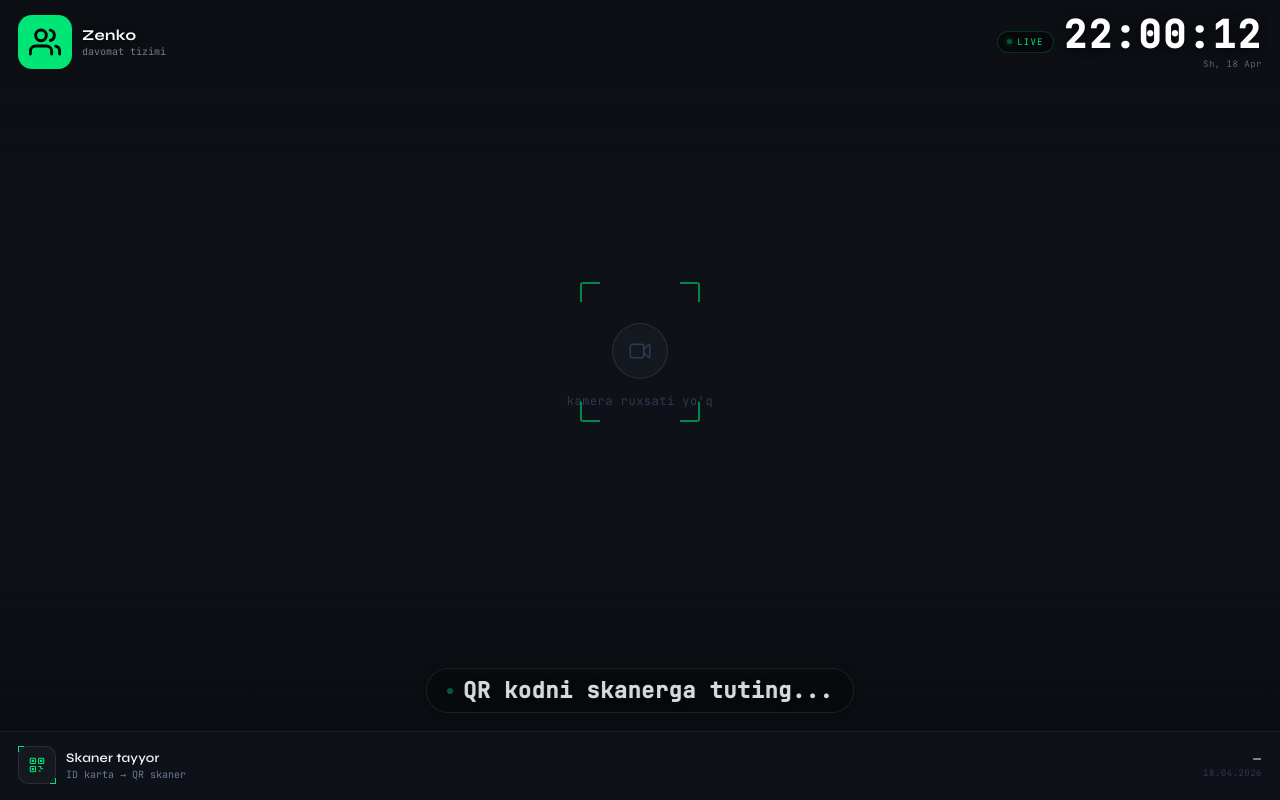
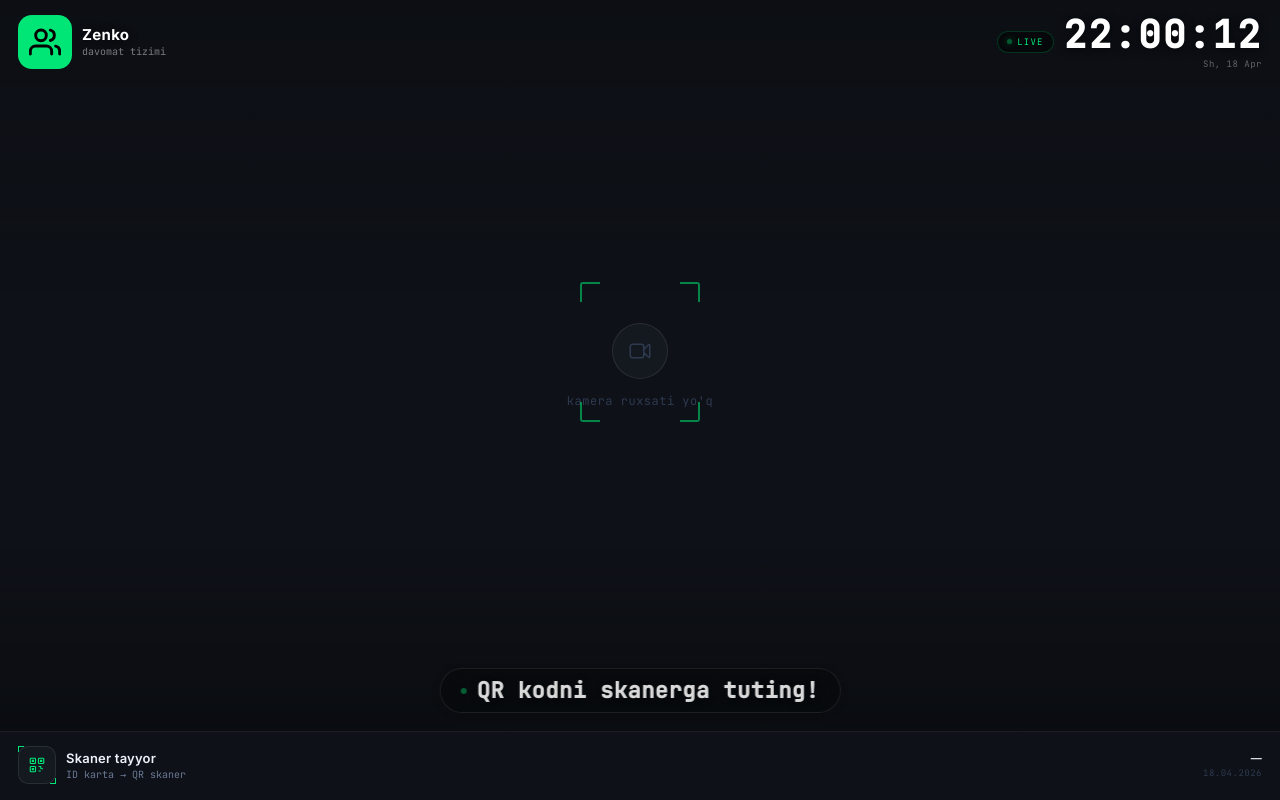
Before and after one commit to jiyloniy/zenko, a Django app: page /attendance/ in a window 1280 px wide. Run offline with Django 5.2, Linux system fonts and the light colour scheme.

Commit message:
Update font family to 'Inter' and correct status message text in kiosk template

```diff
--- a/apps/attendance/templates/attendance/kiosk.html
+++ b/apps/attendance/templates/attendance/kiosk.html
@@ -6,7 +6,7 @@
 <title>{% if kiosk_branch_name %}{{ kiosk_branch_name }}{% else %}Davomat{% endif %} — Zenko</title>
 <link rel="preconnect" href="https://fonts.googleapis.com">
 <link rel="preconnect" href="https://fonts.gstatic.com" crossorigin>
-<link href="https://fonts.googleapis.com/css2?family=Syne:wght@400;500;600;700&family=JetBrains+Mono:wght@300;400;500&display=swap" rel="stylesheet">
+<link href="https://fonts.googleapis.com/css2?family=Inter:wght@400;500;600;700&family=JetBrains+Mono:wght@300;400;500&display=swap" rel="stylesheet">
 <style>
 *,*::before,*::after{margin:0;padding:0;box-sizing:border-box}
 
@@ -30,7 +30,7 @@
   --t1:       #EDF2FA;
   --t2:       #6B7A95;
   --t3:       #2E3A50;
-  --font:     'Syne', sans-serif;
+  --font:     'Inter';
   --mono:     'JetBrains Mono', monospace;
 }
 
@@ -547,7 +547,7 @@ html,body{
     <!-- Status chip -->
     <div class="status-chip">
       <div class="s-dot idle" id="sDot"></div>
-      <span class="s-msg" id="sMsg">QR kodni skanerga tuting...</span>
+      <span class="s-msg" id="sMsg">QR kodni skanerga tuting!</span>
     </div>
 
   </div>
```
